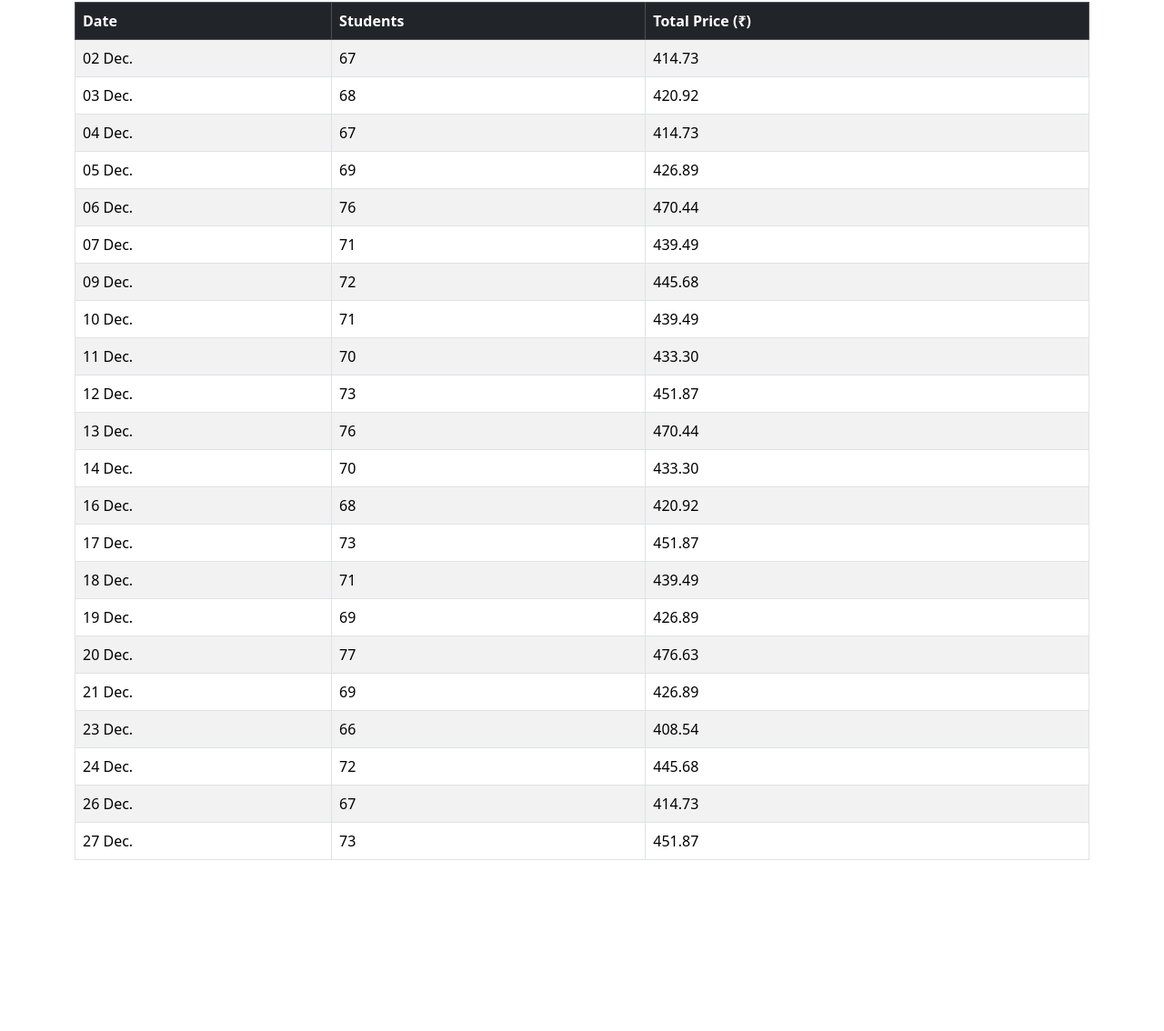
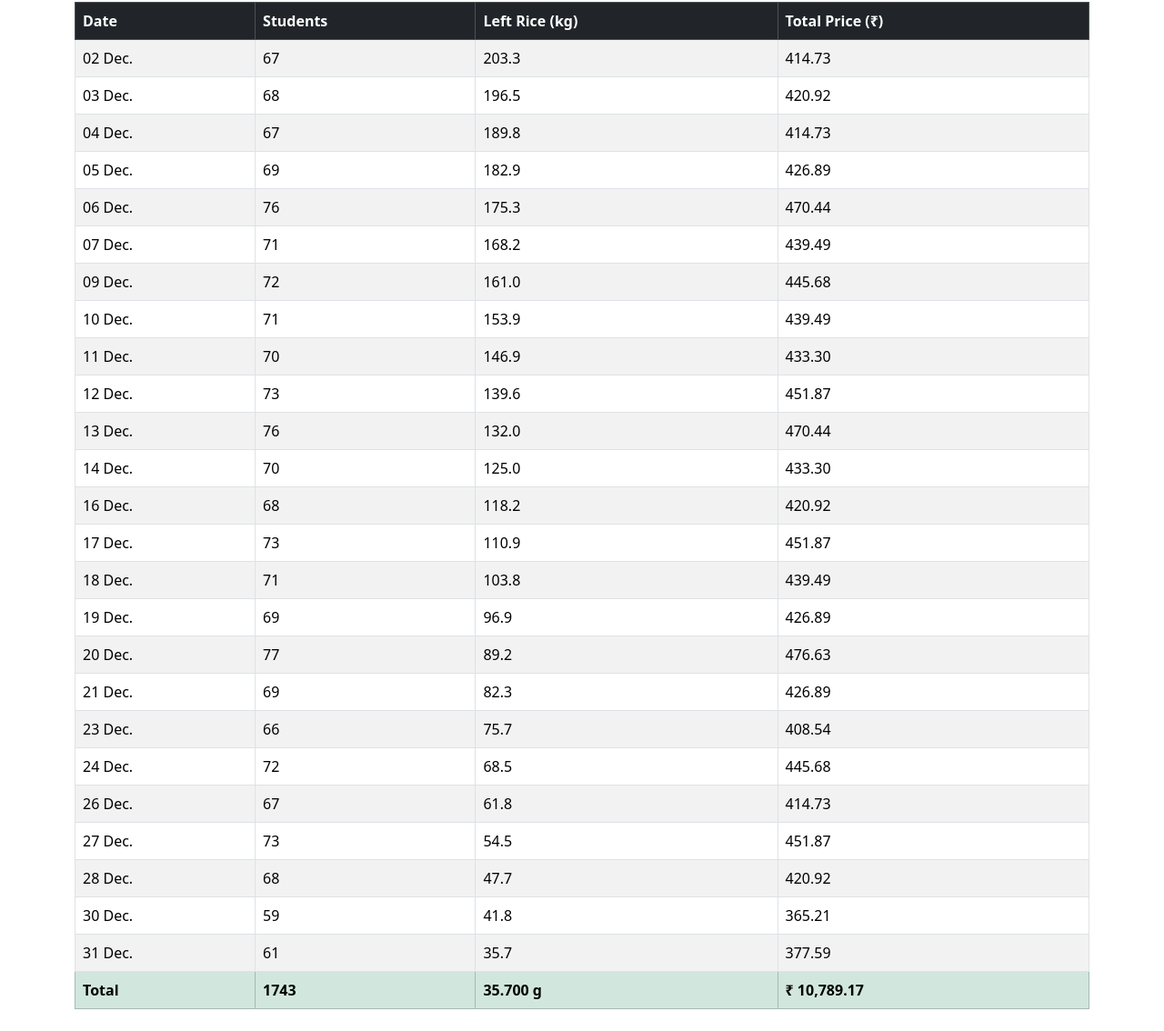
Before and after one commit to imtheprince7/DSAChallange, a plain HTML site: page index.html in a window 1280 px wide. Shown: the part 78-1212 px from the top of the page at 91% size. Before the commit the page ends 1048 px from the top, so only its background shows below. Drawn offline with nearby package versions, Linux system fonts and the light colour scheme.

Commit message:
Git learning Completed

```diff
--- a/index.html
+++ b/index.html
@@ -15,6 +15,7 @@
           <tr>
             <th>Date</th>
             <th>Students</th>
+            <th>Left Rice (kg)</th>
             <th>Total Price (₹)</th>
           </tr>
         </thead>
@@ -22,115 +23,162 @@
           <tr>
             <td>02 Dec.</td>
             <td>67</td>
+            <td>203.3</td>
             <td>414.73</td>
           </tr>
           <tr>
             <td>03 Dec.</td>
             <td>68</td>
+            <td>196.5</td>
             <td>420.92</td>
           </tr>
           <tr>
             <td>04 Dec.</td>
             <td>67</td>
+            <td>189.8</td>
             <td>414.73</td>
           </tr>
           <tr>
             <td>05 Dec.</td>
             <td>69</td>
+            <td>182.9</td>
             <td>426.89</td>
           </tr>
           <tr>
             <td>06 Dec.</td>
             <td>76</td>
+            <td>175.3</td>
             <td>470.44</td>
           </tr>
           <tr>
             <td>07 Dec.</td>
             <td>71</td>
+            <td>168.2</td>
             <td>439.49</td>
           </tr>
           <tr>
             <td>09 Dec.</td>
             <td>72</td>
+            <td>161.0</td>
             <td>445.68</td>
           </tr>
           <tr>
             <td>10 Dec.</td>
             <td>71</td>
+            <td>153.9</td>
             <td>439.49</td>
           </tr>
           <tr>
             <td>11 Dec.</td>
             <td>70</td>
+            <td>146.9</td>
             <td>433.30</td>
           </tr>
           <tr>
             <td>12 Dec.</td>
             <td>73</td>
+            <td>139.6</td>
             <td>451.87</td>
           </tr>
           <tr>
             <td>13 Dec.</td>
             <td>76</td>
+            <td>132.0</td>
             <td>470.44</td>
           </tr>
           <tr>
             <td>14 Dec.</td>
             <td>70</td>
+            <td>125.0</td>
             <td>433.30</td>
           </tr>
           <tr>
             <td>16 Dec.</td>
             <td>68</td>
+            <td>118.2</td>
             <td>420.92</td>
           </tr>
           <tr>
             <td>17 Dec.</td>
             <td>73</td>
+            <td>110.9</td>
             <td>451.87</td>
           </tr>
           <tr>
             <td>18 Dec.</td>
             <td>71</td>
+            <td>103.8</td>
             <td>439.49</td>
           </tr>
           <tr>
             <td>19 Dec.</td>
             <td>69</td>
+            <td>96.9</td>
             <td>426.89</td>
           </tr>
           <tr>
             <td>20 Dec.</td>
             <td>77</td>
+            <td>89.2</td>
             <td>476.63</td>
           </tr>
           <tr>
             <td>21 Dec.</td>
             <td>69</td>
+            <td>82.3</td>
             <td>426.89</td>
           </tr>
           <tr>
             <td>23 Dec.</td>
             <td>66</td>
+            <td>75.7</td>
             <td>408.54</td>
           </tr>
           <tr>
             <td>24 Dec.</td>
             <td>72</td>
+            <td>68.5</td>
             <td>445.68</td>
           </tr>
           <tr>
             <td>26 Dec.</td>
             <td>67</td>
+            <td>61.8</td>
             <td>414.73</td>
           </tr>
           <tr>
             <td>27 Dec.</td>
             <td>73</td>
+            <td>54.5</td>
             <td>451.87</td>
+          </tr>
+          <tr>
+            <td>28 Dec.</td>
+            <td>68</td>
+            <td>47.7</td>
+            <td>420.92</td>
+          </tr>
+          <tr>
+            <td>30 Dec.</td>
+            <td>59</td>
+            <td>41.8</td>
+            <td>365.21</td>
+          </tr>
+          <tr>
+            <td>31 Dec.</td>
+            <td>61</td>
+            <td>35.7</td>
+            <td>377.59</td>
+          </tr>
+          <tr class="table-success">
+            <td><strong>Total</strong></td>
+            <td><strong>1743</strong></td>
+            <td><strong>35.700 g</strong></td>
+            <td><strong>₹ 10,789.17</strong></td>
           </tr>
         </tbody>
       </table>
+
     </div>
 
     <script src="https://cdn.jsdelivr.net/npm/bootstrap@5.3.3/dist/js/bootstrap.bundle.min.js" integrity="sha384-YvpcrYf0tY3lHB60NNkmXc5s9fDVZLESaAA55NDzOxhy9GkcIdslK1eN7N6jIeHz" crossorigin="anonymous"></script>
```
